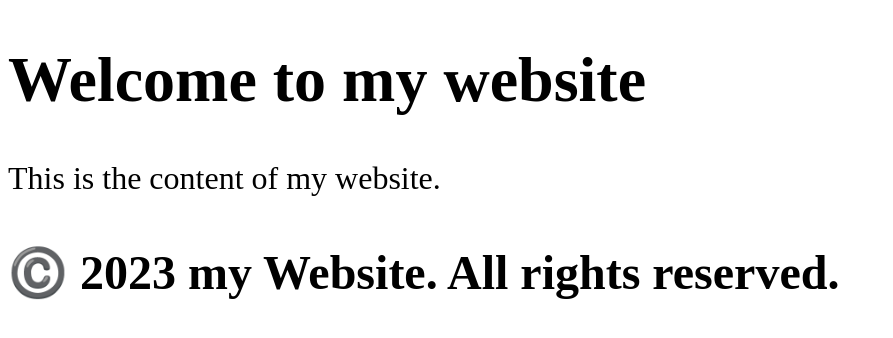
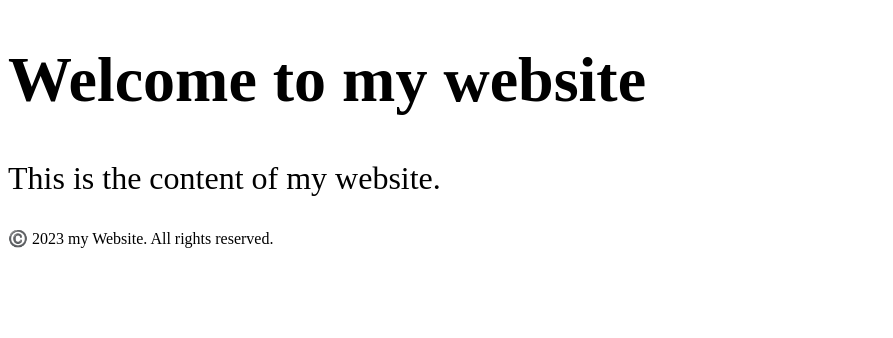
Before and after one commit to acciojob/page-layout-SwapnilYC, a React app: page / in a window 1280 px wide. Shown: the top 338 px of the page, without its empty margins (0-893 px from the left). Built offline with nearby package versions, Linux system fonts and the light colour scheme.

Commit message:
only message is written in app

```diff
--- a/src/components/App.js
+++ b/src/components/App.js
@@ -17,7 +17,8 @@ const App = () => {
         <Header header={x}/>
         <Content content={y}/>
         {/* <Footer footer={z}/> */}
-        <p className="footer">©️ 2023 my Website. All rights reserved.</p>
+        {/* <p className="footer">©️ 2023 my Website. All rights reserved.</p> */}
+        ©️ 2023 my Website. All rights reserved.
     </>
   )
 }
```
